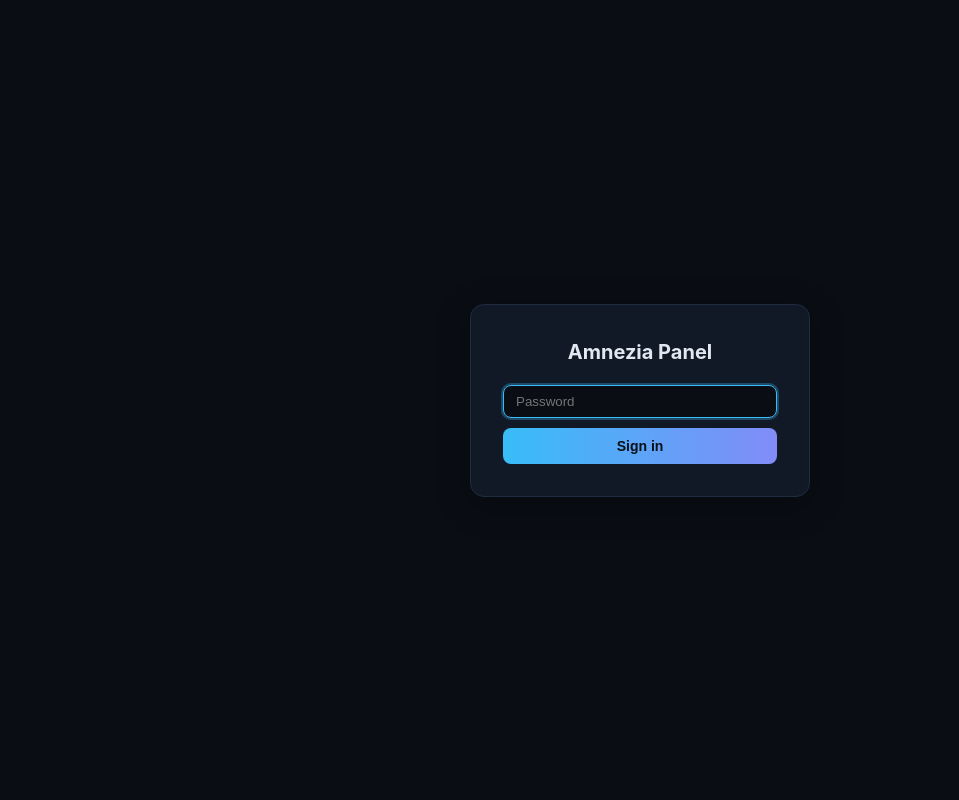
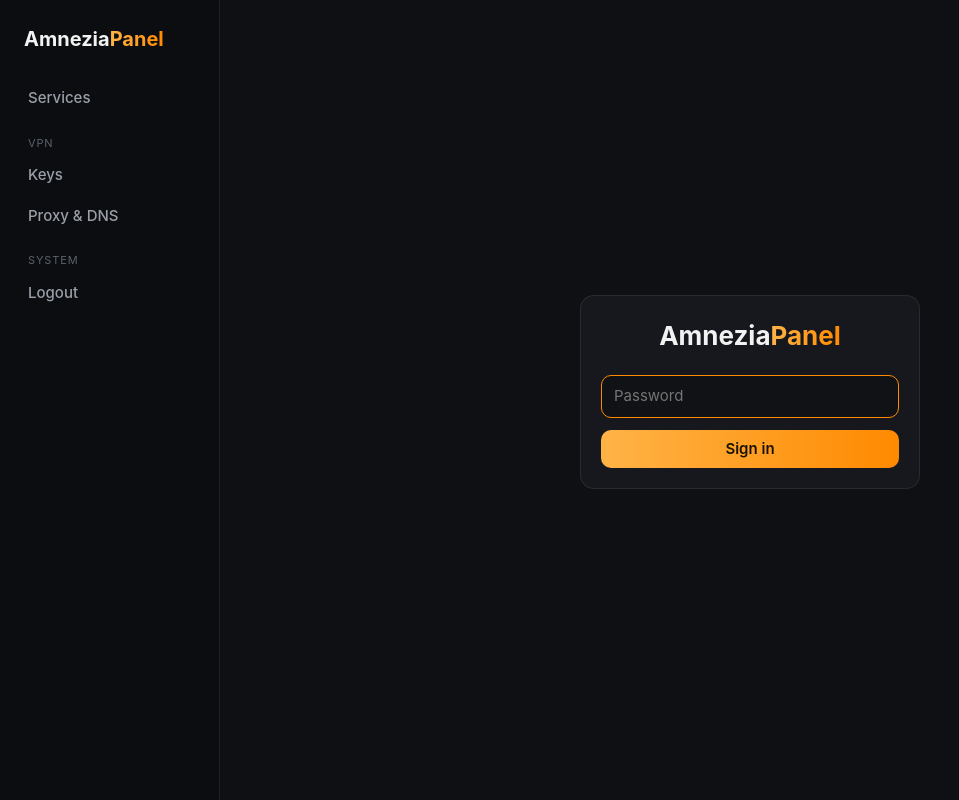
Before and after one commit to RottenEagle1337/amnezia-web-panel, a FastAPI app: template app/templates/login.html in a window 1280 px wide. Shown: the whole page, without its empty margins (0-959 px from the left). Run offline with FastAPI, Linux system fonts and the light colour scheme; the template is opened without the code that fills it, so the values that code supplies are empty; some libraries are stand-ins or nearby versions.

Commit message:
style: Amnezia app look — dark theme, amber accent, segmented tabs; centered login

```diff
--- a/app/main.py
+++ b/app/main.py
@@ -81,7 +81,7 @@ def _register_routes(app: FastAPI) -> None:
 
     @app.get("/login", response_class=HTMLResponse)
     def login_page(request: Request, error: str = ""):
-        return render(request, "login.html", error=error)
+        return render(request, "login.html", error=error, hide_sidebar=True)
 
     @app.post("/login")
     def login(request: Request, password: str = Form(...)):
--- a/app/static/style.css
+++ b/app/static/style.css
@@ -1,188 +1,110 @@
 :root {
-  --bg: #0a0e14;
-  --sidebar: #0d1420;
-  --card: #111927;
-  --card2: #16202f;
-  --border: #1f2c3f;
-  --text: #e2e8f0;
-  --muted: #7d8fa8;
-  --accent: #38bdf8;
-  --accent2: #818cf8;
-  --ok: #34d399;
-  --bad: #f87171;
+  --bg: #0E1013; --card: #16181D; --card-2: #1C1F26; --border: rgba(255,255,255,.08);
+  --text: #F2F2F2; --muted: #9A9FA8;
+  --accent: #FFB347; --accent-2: #FF8A00; --danger: #E5484D; --ok: #3FB950;
+  --radius: 14px;
 }
 * { box-sizing: border-box; }
-body {
-  margin: 0;
-  background: var(--bg);
-  color: var(--text);
-  font: 14px/1.5 -apple-system, "Segoe UI", Roboto, sans-serif;
-  display: flex;
-  min-height: 100vh;
+body { margin: 0; background: var(--bg); color: var(--text);
+       font: 15px/1.5 -apple-system, "Segoe UI", Roboto, "Helvetica Neue", Arial, sans-serif; }
+a { color: var(--accent); text-decoration: none; }
+/* layout */
+.sidebar { position: fixed; inset: 0 auto 0 0; width: 220px; padding: 24px 16px;
+           background: #0B0D10; border-right: 1px solid var(--border);
+           display: flex; flex-direction: column; gap: 4px; }
+.sidebar .logo { font-size: 20px; font-weight: 700; margin: 0 8px 20px; }
+.sidebar .logo span { background: linear-gradient(90deg, var(--accent), var(--accent-2));
+                      -webkit-background-clip: text; background-clip: text; color: transparent; }
+.sidebar nav a { display: block; padding: 9px 12px; border-radius: 10px;
+                 color: var(--muted); font-weight: 500; }
+.sidebar nav a:hover { color: var(--text); background: var(--card); }
+.sidebar nav a.active { color: var(--text); background: var(--card-2); }
+.sidebar .nav-title { margin: 16px 12px 4px; font-size: 11px; text-transform: uppercase;
+                      letter-spacing: .08em; color: #5C616B; }
+.content { margin-left: 220px; padding: 32px 40px; max-width: 1080px; }
+h1 { font-size: 26px; font-weight: 700; margin: 0 0 20px; }
+h2 { font-size: 16px; font-weight: 600; margin: 0 0 12px; }
+/* cards */
+.card { background: var(--card); border: 1px solid var(--border);
+        border-radius: var(--radius); padding: 20px; margin-bottom: 16px; }
+/* segmented control (Amnezia "Protocols / Services / Data") */
+.proto-switch { display: inline-flex; background: #101216; border: 1px solid var(--border);
+                border-radius: 12px; padding: 4px; gap: 4px; margin-bottom: 20px; }
+.pill { padding: 7px 16px; border-radius: 9px; color: var(--muted); font-weight: 500; }
+.pill.active { background: #23262E; color: var(--text); }
+/* buttons */
+.btn { display: inline-block; padding: 8px 16px; border-radius: 10px; border: 1px solid var(--border);
+       background: var(--card-2); color: var(--text); font: inherit; font-weight: 500;
+       cursor: pointer; }
+.btn:hover { border-color: rgba(255,255,255,.2); }
+.btn.primary { background: linear-gradient(90deg, var(--accent), var(--accent-2));
+               border: none; color: #1A1200; font-weight: 600; }
+.btn.danger { background: transparent; border-color: var(--danger); color: var(--danger); }
+.btn.danger:hover { background: rgba(229,72,77,.12); }
+/* badges */
+.badge { display: inline-block; padding: 2px 10px; border-radius: 999px; font-size: 12px;
+         background: var(--card-2); color: var(--muted); border: 1px solid var(--border); }
+.badge.ok { color: var(--ok); border-color: rgba(63,185,80,.4); background: rgba(63,185,80,.08); }
+.badge.bad { color: var(--danger); border-color: rgba(229,72,77,.4); background: rgba(229,72,77,.08); }
+.badge.warn-badge { color: var(--accent); border-color: rgba(255,179,71,.4); background: rgba(255,179,71,.08); }
+/* tables */
+table { width: 100%; border-collapse: collapse; }
+th { text-align: left; font-size: 12px; text-transform: uppercase; letter-spacing: .06em;
+     color: #5C616B; padding: 10px 14px; border-bottom: 1px solid var(--border); }
+td { padding: 11px 14px; border-bottom: 1px solid rgba(255,255,255,.05); }
+tr:last-child td { border-bottom: none; }
+.table-card { padding: 4px 0; }
+td.actions { text-align: right; white-space: nowrap; }
+td.actions form { display: inline; }
+/* forms */
+input[type=text], input[type=password], input[type=number], textarea, select {
+  background: #101216; border: 1px solid var(--border); border-radius: 10px;
+  color: var(--text); padding: 9px 12px; font: inherit; }
+input:focus, textarea:focus { outline: none; border-color: var(--accent-2); }
+.inline-form { display: flex; gap: 10px; }
+.inline-form input { flex: 1; }
+textarea.code { width: 100%; min-height: 320px; font-family: ui-monospace, Menlo, monospace;
+                font-size: 13px; line-height: 1.55; }
+/* misc */
+.mono { font-family: ui-monospace, Menlo, monospace; }
+.small { font-size: 12.5px; } .big { font-size: 20px; }
+.hint { color: var(--muted); font-size: 13px; }
+.error { color: var(--danger); } .warn { color: var(--accent); }
+.stat-grid { display: grid; grid-template-columns: repeat(3, 1fr); gap: 12px; margin-bottom: 16px; }
+.stat { background: var(--card); border: 1px solid var(--border); border-radius: var(--radius); padding: 16px; }
+.stat .num { font-size: 24px; font-weight: 700; } .stat .num.ok { color: var(--ok); } .stat .num.bad { color: var(--danger); }
+.stat .lbl { color: var(--muted); font-size: 12px; margin-top: 2px; }
+.host-grid { display: grid; grid-template-columns: repeat(3, 1fr); gap: 14px; }
+.host-grid .lbl { color: var(--muted); font-size: 12px; }
+.kv td:first-child { color: var(--muted); width: 140px; }
+.logs { background: #0B0D10; border: 1px solid var(--border); border-radius: 10px;
+        padding: 14px; overflow-x: auto; font-family: ui-monospace, Menlo, monospace;
+        font-size: 12.5px; white-space: pre-wrap; word-break: break-all; }
+.created-grid { display: grid; grid-template-columns: 1fr 1fr; gap: 16px; }
+.qr-block { text-align: center; }
+.qr-block img { width: 220px; height: 220px; background: #fff; border-radius: 12px; padding: 10px; }
+.qr-block .cap { color: var(--muted); font-size: 12.5px; margin-top: 10px; }
+.link-row { display: flex; gap: 16px; align-items: center; padding: 14px 0;
+            border-bottom: 1px solid rgba(255,255,255,.05); }
+.link-row:last-child { border-bottom: none; }
+.link-info { flex: 1; min-width: 0; }
+.link-label { font-weight: 600; margin-bottom: 4px; }
+.link-text { word-break: break-all; color: var(--muted); }
+.link-actions { margin-top: 8px; display: flex; gap: 8px; }
+.link-qr img { width: 96px; height: 96px; background: #fff; border-radius: 8px; padding: 5px; }
+.placeholder-card { text-align: left; }
+/* login */
+.content.no-sidebar { margin-left: 0; max-width: none; }
+.login-wrap { min-height: calc(100vh - 64px); display: grid; place-items: center; }
+.login-card { width: 340px; }
+.login-card h1 { text-align: center; }
+.login-card .logo span { background: linear-gradient(90deg, var(--accent), var(--accent-2));
+                         -webkit-background-clip: text; background-clip: text; color: transparent; }
+.login-card form { display: flex; flex-direction: column; gap: 12px; }
+@media (max-width: 900px) {
+  .sidebar { position: static; width: auto; flex-direction: row; flex-wrap: wrap; align-items: center; }
+  .sidebar .logo { margin: 0 12px 0 0; } .sidebar nav { display: flex; flex-wrap: wrap; gap: 4px; }
+  .sidebar .nav-title { display: none; }
+  .content { margin-left: 0; padding: 20px; }
+  .created-grid, .stat-grid, .host-grid { grid-template-columns: 1fr; }
 }
-
-/* Sidebar */
-.sidebar {
-  width: 215px; flex-shrink: 0;
-  background: var(--sidebar);
-  border-right: 1px solid var(--border);
-  padding: 20px 0; position: sticky; top: 0; height: 100vh;
-}
-.logo {
-  color: #fff; font-size: 18px; font-weight: 800; padding: 0 20px 20px;
-  letter-spacing: .02em;
-}
-.logo span {
-  background: linear-gradient(90deg, var(--accent), var(--accent2));
-  -webkit-background-clip: text; background-clip: text; color: transparent;
-  font-weight: 600; margin-left: 4px;
-}
-.sidebar nav a {
-  display: block; padding: 9px 20px; color: var(--muted);
-  text-decoration: none; font-size: 13.5px; border-left: 3px solid transparent;
-  transition: all .15s;
-}
-.sidebar nav a:hover { color: #fff; background: rgba(56,189,248,.07); }
-.sidebar nav a.active {
-  color: #fff; border-left-color: var(--accent);
-  background: linear-gradient(90deg, rgba(56,189,248,.14), transparent);
-}
-.nav-title {
-  padding: 16px 20px 5px; font-size: 10.5px; text-transform: uppercase;
-  letter-spacing: .09em; color: #41546e;
-}
-
-/* Content */
-.content { flex: 1; padding: 26px 30px; max-width: 1180px; }
-h1 { font-size: 20px; margin: 0 0 18px; font-weight: 700; }
-h2 { font-size: 13.5px; margin: 0 0 12px; color: var(--muted); font-weight: 600; text-transform: none; }
-.mono { font-family: ui-monospace, Menlo, monospace; font-size: 12.5px; }
-.mono.big { font-size: 17px; color: var(--accent); }
-.small { font-size: 12px; color: var(--muted); }
-.hint { color: var(--muted); font-size: 12px; margin: 8px 0 0; }
-.error { color: var(--bad); }
-.warn { color: #fbbf24; }
-
-/* Cards */
-.card {
-  background: var(--card); border: 1px solid var(--border);
-  border-radius: 12px; padding: 16px 18px; margin-bottom: 18px;
-  box-shadow: 0 4px 18px rgba(0,0,0,.25);
-}
-.table-card { padding: 0; overflow: hidden; }
-.stat-grid { display: grid; grid-template-columns: repeat(auto-fit, minmax(170px, 1fr)); gap: 14px; margin-bottom: 20px; }
-.stat {
-  background: linear-gradient(160deg, var(--card2), var(--card));
-  border: 1px solid var(--border); border-radius: 12px; padding: 14px 18px;
-}
-.stat .num { font-size: 25px; font-weight: 800; }
-.stat .lbl { color: var(--muted); font-size: 12px; margin-top: 2px; }
-.stat .num.ok { color: var(--ok); }
-.stat .num.bad { color: var(--bad); }
-
-/* Host info */
-.host-grid { display: grid; grid-template-columns: repeat(auto-fit, minmax(180px, 1fr)); gap: 14px 24px; }
-.host-grid .lbl { color: var(--muted); font-size: 11.5px; text-transform: uppercase; letter-spacing: .06em; margin-bottom: 3px; }
-
-/* Protocol switch */
-.proto-switch { display: inline-flex; gap: 4px; background: var(--card); border: 1px solid var(--border); border-radius: 10px; padding: 4px; margin-bottom: 18px; }
-.pill {
-  padding: 6px 16px; border-radius: 8px; color: var(--muted);
-  text-decoration: none; font-size: 13px; transition: all .15s;
-}
-.pill:hover { color: var(--text); }
-.pill.active {
-  background: linear-gradient(90deg, rgba(56,189,248,.2), rgba(129,140,248,.2));
-  color: #fff; box-shadow: inset 0 0 0 1px rgba(56,189,248,.4);
-}
-
-/* Tables */
-table { width: 100%; border-collapse: collapse; }
-th, td { text-align: left; padding: 10px 14px; border-bottom: 1px solid var(--border); }
-th { color: var(--muted); font-weight: 600; font-size: 11.5px; background: rgba(255,255,255,.02); text-transform: uppercase; letter-spacing: .05em; }
-tr:last-child td { border-bottom: none; }
-tbody tr:hover { background: rgba(56,189,248,.04); }
-
-/* Badges & buttons */
-.badge { padding: 2px 10px; border-radius: 20px; background: var(--card2); color: var(--muted); font-size: 12px; border: 1px solid var(--border); }
-.badge.ok { background: rgba(52,211,153,.12); color: var(--ok); border-color: rgba(52,211,153,.35); }
-.badge.bad { background: rgba(248,113,113,.12); color: var(--bad); border-color: rgba(248,113,113,.35); }
-.badge.warn-badge { background: rgba(251,191,36,.12); color: #fbbf24; border-color: rgba(251,191,36,.35); }
-.btn {
-  display: inline-block; padding: 5px 13px; border: 1px solid var(--border);
-  border-radius: 8px; background: var(--card2); color: var(--text);
-  cursor: pointer; text-decoration: none; font-size: 13px; transition: all .15s;
-}
-.btn:hover { border-color: var(--accent); color: var(--accent); }
-.btn.primary {
-  background: linear-gradient(90deg, var(--accent), var(--accent2));
-  border: none; color: #081018; font-weight: 700;
-}
-.btn.primary:hover { color: #081018; opacity: .88; }
-.btn.danger:hover { border-color: var(--bad); color: var(--bad); }
-.actions { white-space: nowrap; }
-.actions form { display: inline; }
-input[type=text], input[type=password] {
-  padding: 8px 12px; border: 1px solid var(--border); border-radius: 8px;
-  background: var(--bg); color: var(--text); min-width: 260px;
-}
-input:focus { outline: 2px solid rgba(56,189,248,.3); border-color: var(--accent); }
-.inline-form { display: flex; gap: 8px; flex-wrap: wrap; }
-
-.logs {
-  background: #060a10; color: #a8bdd4; border: 1px solid var(--border); border-radius: 10px;
-  padding: 14px; overflow-x: auto; font: 12px/1.55 ui-monospace, Menlo, monospace; white-space: pre;
-}
-pre.config { max-height: 380px; overflow: auto; }
-
-/* Login */
-.login-body { display: flex; align-items: center; justify-content: center; min-height: 100vh; }
-.login-box {
-  background: var(--card); border: 1px solid var(--border); border-radius: 14px;
-  padding: 32px; width: 340px; box-shadow: 0 8px 32px rgba(0,0,0,.4);
-}
-.login-box h1 { text-align: center; }
-.login-box form { display: flex; flex-direction: column; gap: 10px; }
-.login-box input { width: 100%; }
-.login-box button {
-  padding: 10px; border: none; border-radius: 8px;
-  background: linear-gradient(90deg, var(--accent), var(--accent2));
-  color: #081018; font-weight: 700; cursor: pointer; font-size: 14px;
-}
-
-/* Created page */
-.created-grid { display: grid; grid-template-columns: 1fr 1fr; gap: 18px; align-items: start; }
-.qr-block { text-align: center; }
-.qr-block h2 { color: var(--text); }
-.qr-block img {
-  width: 220px; border-radius: 12px; background: #fff; padding: 10px;
-  box-shadow: 0 0 24px rgba(56,189,248,.25);
-}
-.qr-block .cap { margin-top: 10px; font-size: 12.5px; color: var(--muted); }
-.vpn-link { word-break: break-all; font-size: 11.5px; white-space: pre-wrap; }
-
-/* Extras page */
-table.kv { width: auto; margin: 6px 0 4px; }
-table.kv td { padding: 4px 18px 4px 0; border-bottom: none; color: var(--muted); }
-table.kv td + td { color: var(--text); }
-.link-row {
-  display: flex; gap: 18px; align-items: center; justify-content: space-between;
-  border-top: 1px solid var(--border); padding: 14px 0 4px; margin-top: 10px;
-}
-.link-info { min-width: 0; }
-.link-label { font-weight: 600; margin-bottom: 6px; }
-.link-text { word-break: break-all; color: var(--muted); white-space: pre-wrap; }
-.link-actions { display: flex; gap: 8px; margin-top: 10px; flex-wrap: wrap; }
-.link-qr img {
-  width: 130px; border-radius: 10px; background: #fff; padding: 6px;
-  box-shadow: 0 0 18px rgba(56,189,248,.2);
-}
-.placeholder-card .badge { margin-right: 6px; }
-
-@media (max-width: 900px) {
-  body { flex-direction: column; }
-  .sidebar { width: 100%; height: auto; position: static; }
-  .created-grid { grid-template-columns: 1fr; }
-  .link-row { flex-direction: column-reverse; align-items: flex-start; }
-  .content { padding: 16px; }
-}
--- a/app/templates/base.html
+++ b/app/templates/base.html
@@ -7,18 +7,21 @@
   <link rel="stylesheet" href="/static/style.css">
 </head>
 <body>
+{% if not hide_sidebar %}
 <aside class="sidebar">
   <div class="logo">Amnezia<span>Panel</span></div>
   <nav>
     <a href="/" class="{{ 'active' if request.url.path == '/' }}">Services</a>
     <div class="nav-title">VPN</div>
     <a href="/keys/amnezia-awg" class="{{ 'active' if request.url.path.startswith('/keys') }}">Keys</a>
+    {% if install_nav %}<a href="/deploy" class="{{ 'active' if request.url.path.startswith('/deploy') }}">Install</a>{% endif %}
     <a href="/extras/mtproxy" class="{{ 'active' if request.url.path.startswith('/extras') }}">Proxy & DNS</a>
     <div class="nav-title">System</div>
     <a href="/logout">Logout</a>
   </nav>
 </aside>
-<main class="content">
+{% endif %}
+<main class="content{% if hide_sidebar %} no-sidebar{% endif %}">
 {% block content %}{% endblock %}
 </main>
 <script>
--- a/app/templates/login.html
+++ b/app/templates/login.html
@@ -1,20 +1,15 @@
-<!doctype html>
-<html lang="en">
-<head>
-  <meta charset="utf-8">
-  <meta name="viewport" content="width=device-width, initial-scale=1">
-  <title>Login — Amnezia Panel</title>
-  <link rel="stylesheet" href="/static/style.css">
-</head>
-<body class="login-body">
-<main class="login-box">
-  <h1>Amnezia Panel</h1>
-  {% if error == 'rate' %}<p class="error">Too many attempts. Wait 5 minutes.</p>
-  {% elif error %}<p class="error">Wrong password</p>{% endif %}
-  <form method="post" action="/login">
-    <input type="password" name="password" placeholder="Password" autofocus required>
-    <button type="submit">Sign in</button>
-  </form>
-</main>
-</body>
-</html>
+{% extends "base.html" %}
+{% block title %}Sign in — Amnezia Panel{% endblock %}
+{% block content %}
+<div class="login-wrap">
+  <div class="card login-card">
+    <h1><span class="logo">Amnezia<span>Panel</span></span></h1>
+    {% if error == 'rate' %}<p class="error">Too many attempts — wait 5 minutes.</p>
+    {% elif error %}<p class="error">Wrong password.</p>{% endif %}
+    <form method="post" action="/login">
+      <input type="password" name="password" placeholder="Password" autofocus required>
+      <button class="btn primary" type="submit">Sign in</button>
+    </form>
+  </div>
+</div>
+{% endblock %}
--- a/app/templates/services.html
+++ b/app/templates/services.html
@@ -28,7 +28,7 @@
   {% endif %}
 </div>
 
-<div class="card" style="padding: 0; overflow: hidden;">
+<div class="card table-card">
 <table>
   <thead>
     <tr><th>Service</th><th>Status</th><th>Image</th><th>Ports</th><th>Started</th><th></th></tr>
```
Also changed, not shown: 1 other file.
